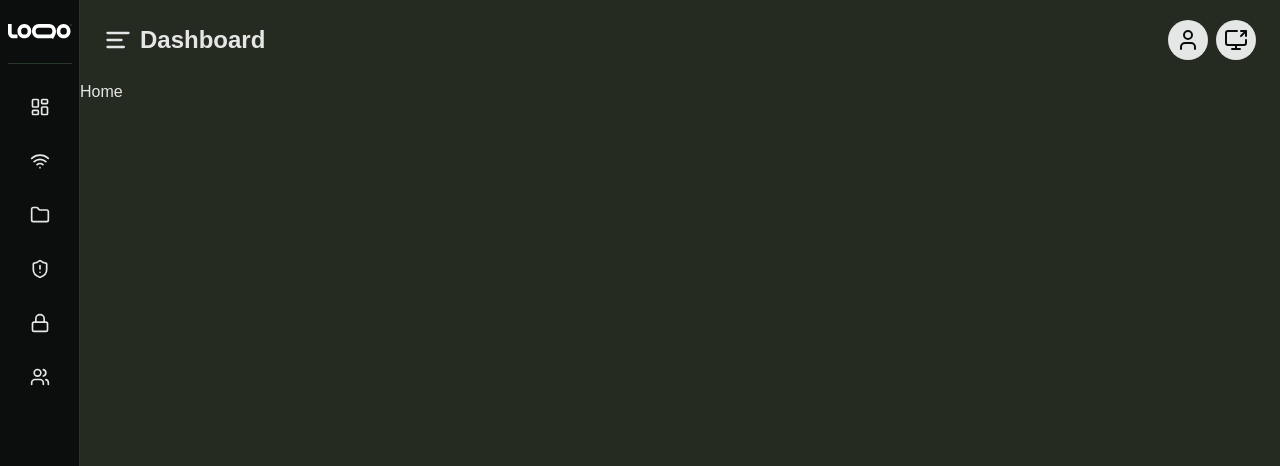
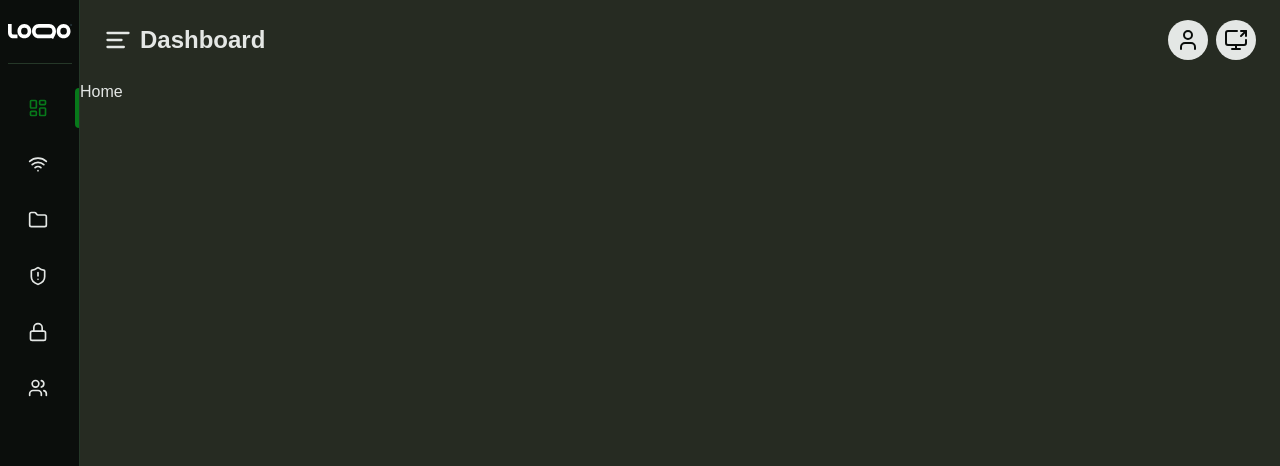
Before and after one commit to prahenstark/project_network, a Next.js app: page / in a window 1280 px wide. Shown: the top 466 px of the page. Built offline with nearby package versions, Linux system fonts and the light colour scheme.

Commit message:
sidebar active page built

```diff
--- a/src/components/sidebar.js
+++ b/src/components/sidebar.js
@@ -1,63 +1,57 @@
-"use client"
+"use client";
 
-import { LayoutDashboardIcon } from "lucide-react";
-import { FolderIcon } from "lucide-react";
-import { UsersIcon } from "lucide-react";
-import { LockIcon } from "lucide-react";
-import { ShieldAlertIcon } from "lucide-react";
-import { WifiIcon } from "lucide-react";
-import { SettingsIcon } from "lucide-react";
+import { usePathname } from 'next/navigation'
+import { LayoutDashboardIcon, FolderIcon, UsersIcon, LockIcon, ShieldAlertIcon, WifiIcon, SettingsIcon } from "lucide-react";
 import Link from "next/link";
 
+// Define the menu items as an array of objects
+const menuItems = [
+  { href: "/", icon: LayoutDashboardIcon },
+  { href: "/devices", icon: WifiIcon },
+  { href: "/projects", icon: FolderIcon },
+  { href: "/maintainance", icon: ShieldAlertIcon },
+  { href: "/auth", icon: LockIcon },
+  { href: "/accounts", icon: UsersIcon },
+];
 
-export default function Sidebar({}) {
+export default function Sidebar() {
+  const pathname = usePathname();
+
   return (
     <div className="w-20 bg-background border-r flex flex-col justify-between items-center">
-      <div>
-        <Link href={"/"}>
-          <div className="logo-container flex size-16 items-center justify-center border-b">
+      <div className="w-full">
+        <Link href="/">
+          <div className="logo-container mx-auto flex size-16 items-center justify-center border-b">
             <img src="/logo.svg" alt="logo" />
           </div>
         </Link>
 
         <div className="icon-list flex flex-col mt-4 items-center">
-          <Link className="my-2" href={"/"}>
-            <div className="icon p-2 border w-full border-transparent hover:border-border rounded-sm transition">
-              <LayoutDashboardIcon size={20} />
+          {menuItems.map((item, index) => (
+            <div className="my-2 flex items-center w-full" key={index}>
+              <div className="flex-1 flex justify-center items-center">
+                <Link href={item.href}>
+                  <div
+                    className={`icon p-2 border w-full border-transparent hover:border-border rounded-sm transition ${
+                      pathname === item.href ? "text-primary" : ""
+                    }`}
+                  >
+                    <item.icon size={20} />
+                  </div>
+                </Link>
+              </div>
+              {/* Change bg color if active */}
+              <div className={`h-10 w-1 rounded-tl-sm rounded-bl-sm ml-auto ${pathname === item.href ? "bg-primary" : ""}`} />
             </div>
-          </Link>
-          <Link className="my-2" href={"/devices"}>
-            <div className="icon p-2 border border-transparent hover:border-border rounded-sm transition">
-              <WifiIcon size={20} />
-            </div>
-          </Link>
-          <Link className="my-2" href={"/projects"}>
-            <div className="icon p-2 border border-transparent hover:border-border rounded-sm transition">
-              <FolderIcon size={20} />
-            </div>
-          </Link>
-          <Link className="my-2" href={"/maintainance"}>
-            <div className="icon p-2 border border-transparent hover:border-border rounded-sm transition">
-              <ShieldAlertIcon size={20} />
-            </div>
-          </Link>
-          <Link className="my-2" href={"/auth"}>
-            <div className="icon p-2 border border-transparent hover:border-border rounded-sm transition">
-              <LockIcon size={20} />
-            </div>
-          </Link>
-          <Link className="my-2" href={"/accounts"}>
-            <div className="icon p-2 border border-transparent hover:border-border rounded-sm transition">
-              <UsersIcon size={20} />
-            </div>
-          </Link>
+          ))}
         </div>
       </div>
 
-      <div className="swtings-container flex size-16 items-center justify-center border-b">
-        <Link href={"/settings"}><SettingsIcon size={20} /></Link>
+      <div className="settings-container flex size-16 items-center justify-center border-b">
+        <Link href="/settings">
+          <SettingsIcon size={20} />
+        </Link>
       </div>
-
     </div>
   );
 }
```
